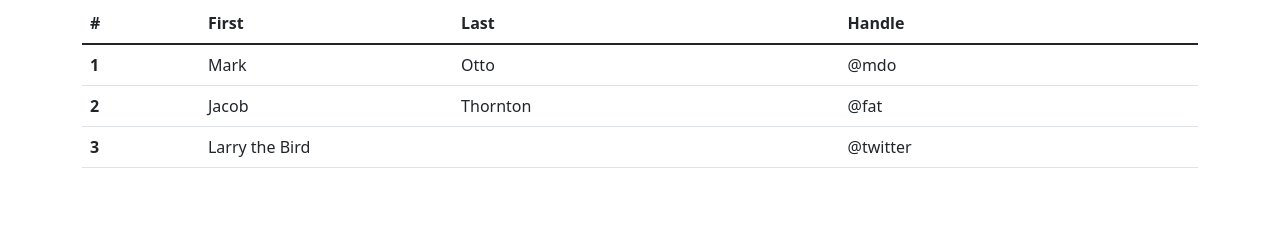
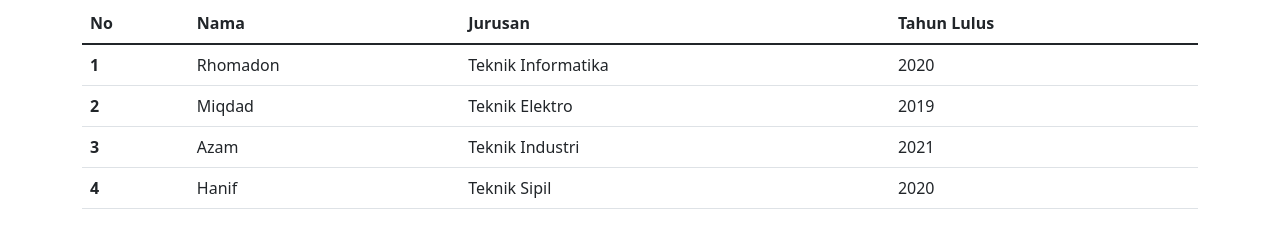
Before and after one commit to Rhomadon/r-library, a plain HTML site: page index.html in a window 1280 px wide. Shown: the part 53-290 px from the top of the page. Drawn offline with nearby package versions, Linux system fonts and the light colour scheme.

Commit message:
Membuat table dinamis

```diff
--- a/index.html
+++ b/index.html
@@ -11,8 +11,23 @@
   <body>
     <h1 class="text-center">Membuat mini Library</h1>
     <div class="container-sm">
+      <table class="table">
+        <thead>
+          <tr>
+            <th scope="col">No</th>
+            <th scope="col">Nama</th>
+            <th scope="col">Jurusan</th>
+            <th scope="col">Tahun Lulus</th>
+          </tr>
+        </thead>
+        <tbody id="tableData"></tbody>
+      </table>
+    </div>
+
+    <!-- <h1 class="text-center">Membuat mini Library</h1>
+    <div class="container-sm">
       <section id="table"></section>
-    </div>
+    </div> -->
 
     <script src="r-library.js"></script>
   </body>
--- a/r-library.js
+++ b/r-library.js
@@ -1,3 +1,23 @@
-const sectiontable = document.querySelector("section#table");
-sectiontable.innerHTML =
-  '<table class="table"><thead><tr><th scope="col">#</th><th scope="col">First</th><th scope="col">Last</th><th scope="col">Handle</th></tr></thead><tbody><tr><th scope="row">1</th><td>Mark</td><td>Otto</td><td>@mdo</td></tr><tr><th scope="row">2</th><td>Jacob</td><td>Thornton</td><td>@fat</td></tr><tr><th scope="row">3</th><td colspan="2">Larry the Bird</td><td>@twitter</td></tr></tbody></table>';
+let personData = [
+  { nama: "Rhomadon", jurusan: "Teknik Informatika", lulus: "2020" },
+  { nama: "Miqdad", jurusan: "Teknik Elektro", lulus: "2019" },
+  { nama: "Azam", jurusan: "Teknik Industri", lulus: "2021" },
+  { nama: "Hanif", jurusan: "Teknik Sipil", lulus: "2020" },
+];
+
+window.onload = () => {
+  loadTableData(personData);
+};
+
+function loadTableData(personData) {
+  const tableBody = document.getElementById("tableData");
+  let dataHTML = "";
+  let i = 1;
+
+  for (let person of personData) {
+    dataHTML += "<tr><th>" + i + "</th><td>" + person.nama + "</td><td>" + person.jurusan + "</td><td>" + person.lulus + "</td></tr>";
+    i++;
+  }
+
+  tableBody.innerHTML = dataHTML;
+}
```
